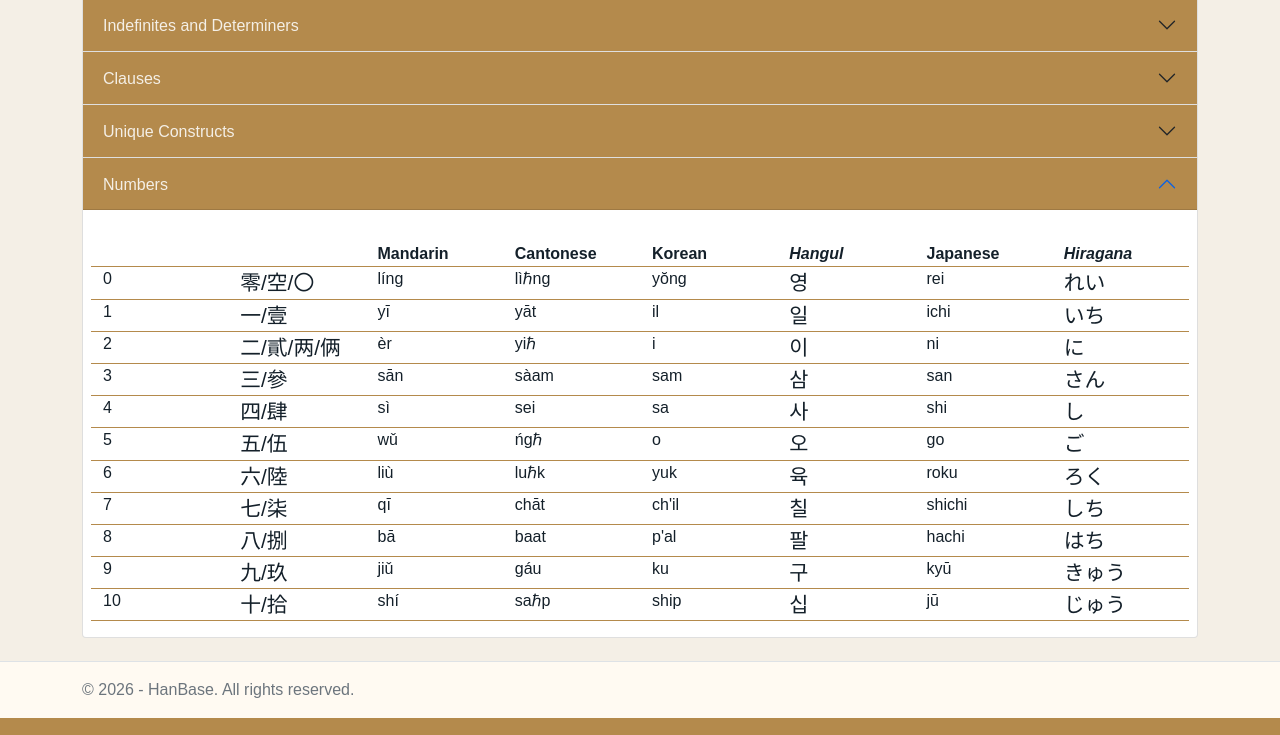
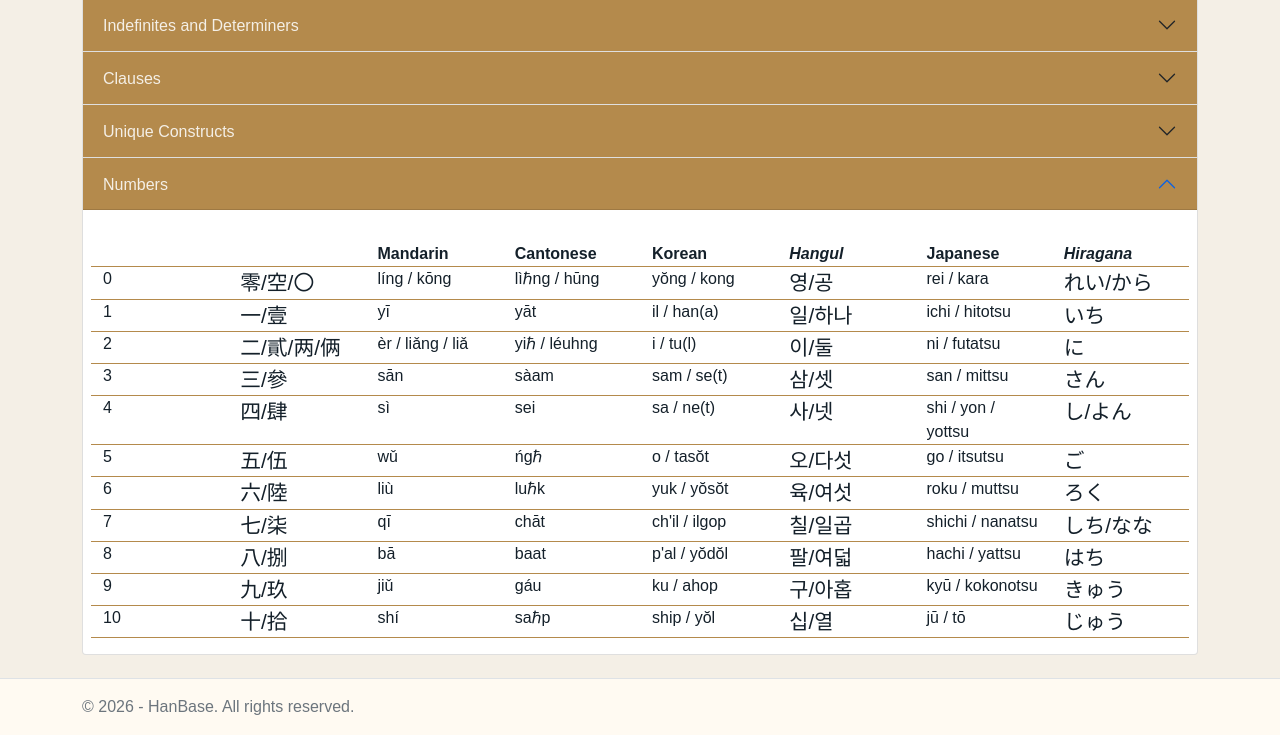
Before and after one commit to maxvann/HanBase, an ASP.NET Core app: page /Home/Grammar19 in a window 1280 px wide. Shown: the part 924-1659 px from the top of the page. Run offline with ASP.NET Core 8, Linux system fonts and the light colour scheme; style sheets or scripts are compiled from the project's sources; some libraries are stand-ins or nearby versions.

Commit message:
Updated Numbers section

```diff
--- a/Views/Home/Partials/_NumbersPartial.cshtml
+++ b/Views/Home/Partials/_NumbersPartial.cshtml
@@ -12,31 +12,31 @@
     <div class="row row-separator">
         <div class="col">0</div>
         <div class="col grammar-verbs-ideograms small">零/空/〇</div>
-        <div class="col">líng</div>
-        <div class="col">lìℏng</div>
-        <div class="col">yŏng</div>
-        <div class="col grammar-verbs-ideograms small">영</div>
-        <div class="col">rei</div>
-        <div class="col grammar-verbs-ideograms small">れい</div>
+        <div class="col">líng / kōng</div>
+        <div class="col">lìℏng / hūng</div>
+        <div class="col">yŏng / kong</div>
+        <div class="col grammar-verbs-ideograms small">영/공</div>
+        <div class="col">rei / kara</div>
+        <div class="col grammar-verbs-ideograms small">れい/から</div>
     </div>
     <div class="row row-separator">
         <div class="col">1</div>
         <div class="col grammar-verbs-ideograms small">一/壹</div>
         <div class="col">yī</div>
         <div class="col">yāt</div>
-        <div class="col">il</div>
-        <div class="col grammar-verbs-ideograms small">일</div>
-        <div class="col">ichi</div>
+        <div class="col">il / han(a)</div>
+        <div class="col grammar-verbs-ideograms small">일/하나</div>
+        <div class="col">ichi / hitotsu</div>
         <div class="col grammar-verbs-ideograms small">いち</div>
     </div>
     <div class="row row-separator">
         <div class="col">2</div>
         <div class="col grammar-verbs-ideograms small">二/貳/两/俩</div>
-        <div class="col">èr</div>
-        <div class="col">yiℏ</div>
-        <div class="col">i</div>
-        <div class="col grammar-verbs-ideograms small">이</div>
-        <div class="col">ni</div>
+        <div class="col">èr / liǎng / liǎ</div>
+        <div class="col">yiℏ / léuhng</div>
+        <div class="col">i / tu(l)</div>
+        <div class="col grammar-verbs-ideograms small">이/둘</div>
+        <div class="col">ni / futatsu</div>
         <div class="col grammar-verbs-ideograms small">に</div>
     </div>
     <div class="row row-separator">
@@ -44,9 +44,9 @@
         <div class="col grammar-verbs-ideograms small">三/參</div>
         <div class="col">sān</div>
         <div class="col">sàam</div>
-        <div class="col">sam</div>
-        <div class="col grammar-verbs-ideograms small">삼</div>
-        <div class="col">san</div>
+        <div class="col">sam / se(t)</div>
+        <div class="col grammar-verbs-ideograms small">삼/셋</div>
+        <div class="col">san / mittsu</div>
         <div class="col grammar-verbs-ideograms small">さん</div>
     </div>
     <div class="row row-separator">
@@ -54,19 +54,19 @@
         <div class="col grammar-verbs-ideograms small">四/肆</div>
         <div class="col">sì</div>
         <div class="col">sei</div>
-        <div class="col">sa</div>
-        <div class="col grammar-verbs-ideograms small">사</div>
-        <div class="col">shi</div>
-        <div class="col grammar-verbs-ideograms small">し</div>
+        <div class="col">sa / ne(t)</div>
+        <div class="col grammar-verbs-ideograms small">사/넷</div>
+        <div class="col">shi / yon / yottsu</div>
+        <div class="col grammar-verbs-ideograms small">し/よん</div>
     </div>
     <div class="row row-separator">
         <div class="col">5</div>
         <div class="col grammar-verbs-ideograms small">五/伍</div>
         <div class="col">wǔ</div>
         <div class="col">ńgℏ</div>
-        <div class="col">o</div>
-        <div class="col grammar-verbs-ideograms small">오</div>
-        <div class="col">go</div>
+        <div class="col">o / tasŏt</div>
+        <div class="col grammar-verbs-ideograms small">오/다섯</div>
+        <div class="col">go / itsutsu</div>
         <div class="col grammar-verbs-ideograms small">ご</div>
     </div>
     <div class="row row-separator">
@@ -74,9 +74,9 @@
         <div class="col grammar-verbs-ideograms small">六/陸</div>
         <div class="col">liù</div>
         <div class="col">luℏk</div>
-        <div class="col">yuk</div>
-        <div class="col grammar-verbs-ideograms small">육</div>
-        <div class="col">roku</div>
+        <div class="col">yuk / yŏsŏt</div>
+        <div class="col grammar-verbs-ideograms small">육/여섯</div>
+        <div class="col">roku / muttsu</div>
         <div class="col grammar-verbs-ideograms small">ろく</div>
     </div>
     <div class="row row-separator">
@@ -84,19 +84,19 @@
         <div class="col grammar-verbs-ideograms small">七/柒</div>
         <div class="col">qī</div>
         <div class="col">chāt</div>
-        <div class="col">ch'il</div>
-        <div class="col grammar-verbs-ideograms small">칠</div>
-        <div class="col">shichi</div>
-        <div class="col grammar-verbs-ideograms small">しち</div>
+        <div class="col">ch'il / ilgop</div>
+        <div class="col grammar-verbs-ideograms small">칠/일곱</div>
+        <div class="col">shichi / nanatsu</div>
+        <div class="col grammar-verbs-ideograms small">しち/なな</div>
     </div>
     <div class="row row-separator">
         <div class="col">8</div>
         <div class="col grammar-verbs-ideograms small">八/捌</div>
         <div class="col">bā</div>
         <div class="col">baat</div>
-        <div class="col">p'al</div>
-        <div class="col grammar-verbs-ideograms small">팔</div>
-        <div class="col">hachi</div>
+        <div class="col">p'al / yŏdŏl</div>
+        <div class="col grammar-verbs-ideograms small">팔/여덟</div>
+        <div class="col">hachi / yattsu</div>
         <div class="col grammar-verbs-ideograms small">はち</div>
     </div>
     <div class="row row-separator">
@@ -104,9 +104,9 @@
         <div class="col grammar-verbs-ideograms small">九/玖</div>
         <div class="col">jiǔ</div>
         <div class="col">gáu</div>
-        <div class="col">ku</div>
-        <div class="col grammar-verbs-ideograms small">구</div>
-        <div class="col">kyū</div>
+        <div class="col">ku / ahop</div>
+        <div class="col grammar-verbs-ideograms small">구/아홉</div>
+        <div class="col">kyū / kokonotsu</div>
         <div class="col grammar-verbs-ideograms small">きゅう</div>
     </div>
     <div class="row row-separator">
@@ -114,9 +114,9 @@
         <div class="col grammar-verbs-ideograms small">十/拾</div>
         <div class="col">shí</div>
         <div class="col">saℏp</div>
-        <div class="col">ship</div>
-        <div class="col grammar-verbs-ideograms small">십</div>
-        <div class="col">jū</div>
+        <div class="col">ship / yŏl</div>
+        <div class="col grammar-verbs-ideograms small">십/열</div>
+        <div class="col">jū / tō</div>
         <div class="col grammar-verbs-ideograms small">じゅう</div>
     </div>
 </div>
```
